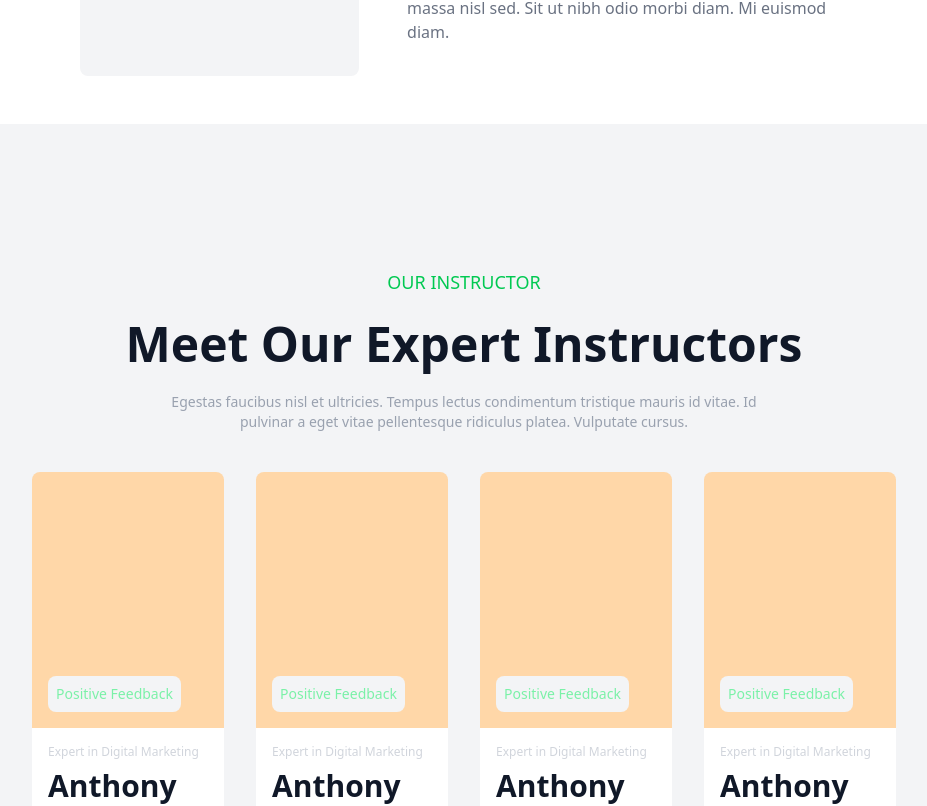
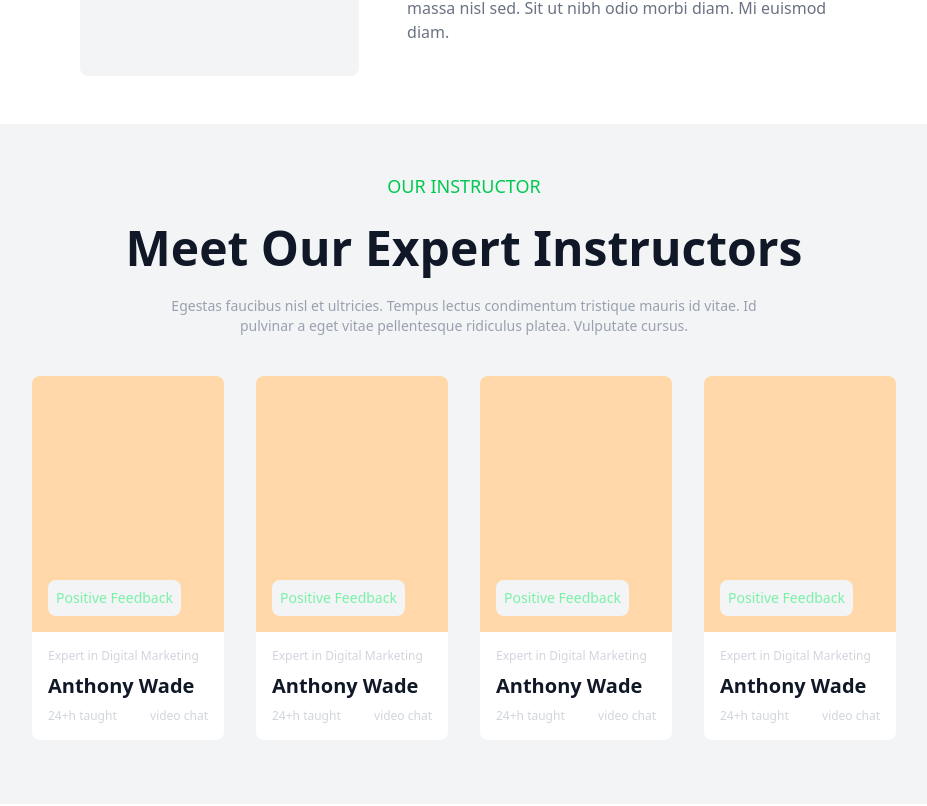
Before and after one commit to tilobaaa/educo, a React (Vite) app: page / in a window 1280 px wide. Shown: the part 4856-5662 px from the top of the page, without its empty margins (176-1103 px from the left). Built offline with nearby package versions, Linux system fonts and the light colour scheme.

Commit message:
minor changes

```diff
--- a/src/pages/Home.jsx
+++ b/src/pages/Home.jsx
@@ -214,7 +214,7 @@ const Home = () => {
         </div>
       </div>
       {/* our instructors */}
-      <div className="flex flex-col gap-6 text-center justify-center align-center my-12 py-36 bg-gray-100 px-48 ">
+      <div className="flex flex-col gap-6 text-center justify-center align-center my-12 py-12 bg-gray-100 px-48 ">
         <p className="text-lg text-green-500">OUR INSTRUCTOR</p>
         <h6 className="text-5xl font-semibold text-gray-900">
           Meet Our Expert Instructors
@@ -236,7 +236,7 @@ const Home = () => {
               <p className="text-xs text-gray-300">
                 Expert in Digital Marketing
               </p>
-              <h4 className="text-3xl font-semibold text-gray-900">
+              <h4 className="text-xl font-semibold text-gray-900">
                 Anthony Wade
               </h4>
               <div className="text-xs flex justify-between text-gray-300">
@@ -256,7 +256,7 @@ const Home = () => {
               <p className="text-xs text-gray-300">
                 Expert in Digital Marketing
               </p>
-              <h4 className="text-3xl font-semibold text-gray-900">
+              <h4 className="text-xl font-semibold text-gray-900">
                 Anthony Wade
               </h4>
               <div className="text-xs flex justify-between text-gray-300">
@@ -276,7 +276,7 @@ const Home = () => {
               <p className="text-xs text-gray-300">
                 Expert in Digital Marketing
               </p>
-              <h4 className="text-3xl font-semibold text-gray-900">
+              <h4 className="text-xl font-semibold text-gray-900">
                 Anthony Wade
               </h4>
               <div className="text-xs flex justify-between text-gray-300">
@@ -296,7 +296,7 @@ const Home = () => {
               <p className="text-xs text-gray-300">
                 Expert in Digital Marketing
               </p>
-              <h4 className="text-3xl font-semibold text-gray-900">
+              <h4 className="text-xl font-semibold text-gray-900">
                 Anthony Wade
               </h4>
               <div className="text-xs flex justify-between text-gray-300">
```
